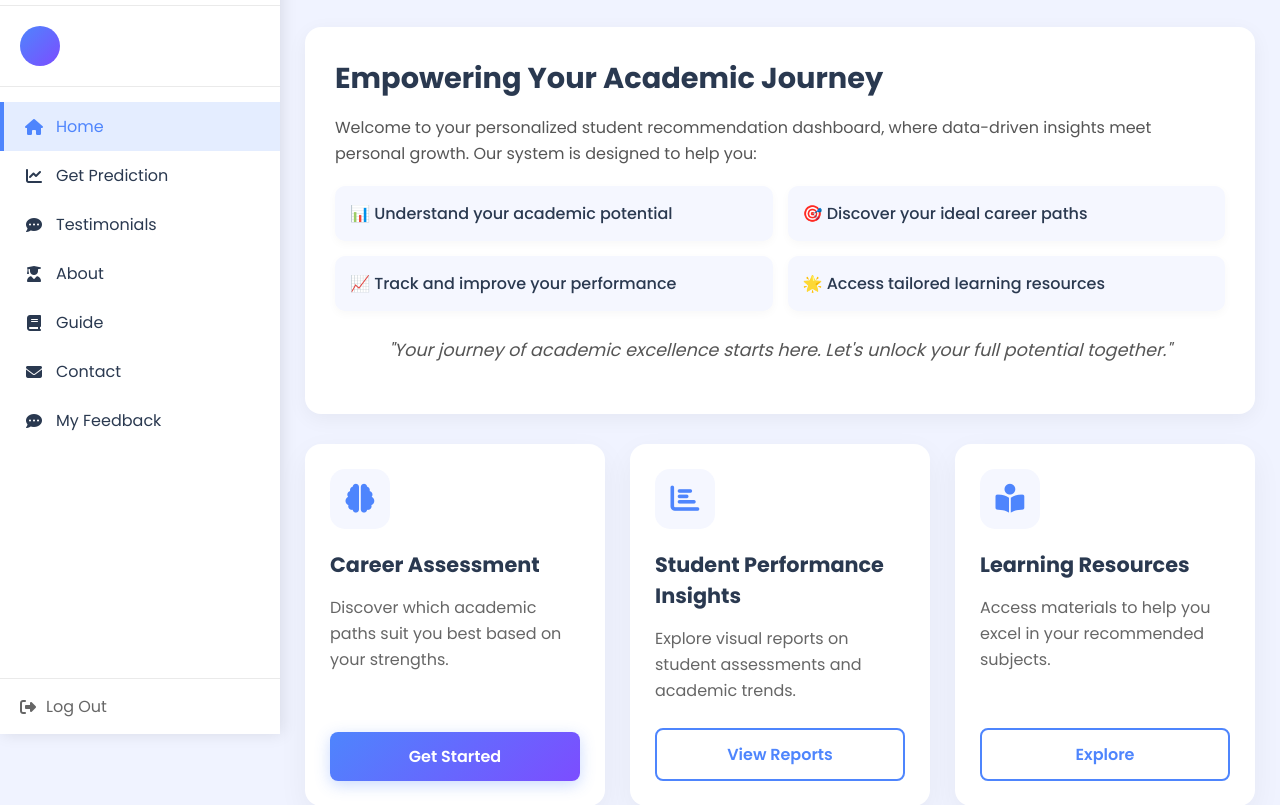
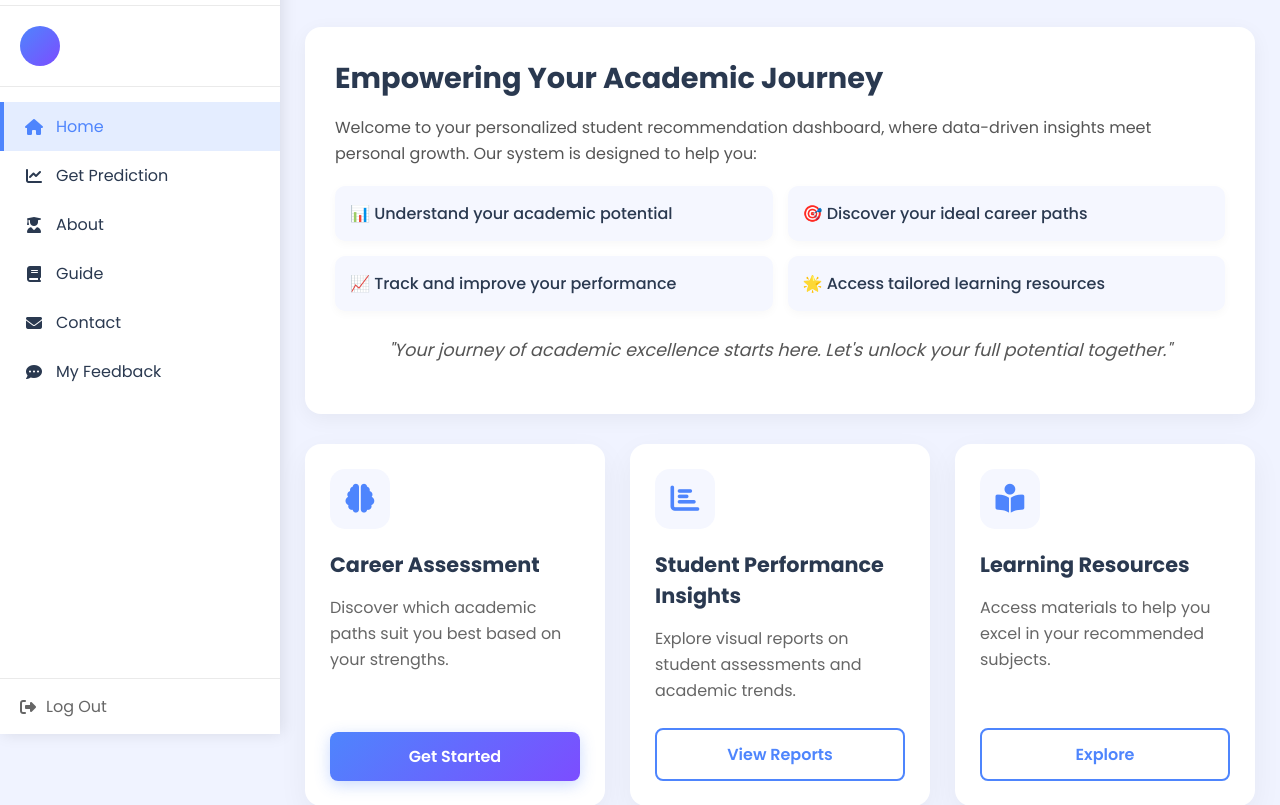
Before and after one commit to Olamieee/Subject-Recommender-System, a Django app: template recommenderApp/templates/home.html in a window 1280 px wide. Shown: the part 66-871 px from the top of the page. Run offline with Django 5.2, Linux system fonts and the light colour scheme; the template is opened without the code that fills it, so the values that code supplies are empty; some libraries are stand-ins or nearby versions.

Commit message:
removed testimonial in sidebar

```diff
--- a/recommenderApp/templates/home.html
+++ b/recommenderApp/templates/home.html
@@ -25,7 +25,6 @@
         <nav class="sidebar-nav">
             <a href="{% url 'home' %}" class="active"><i class="fas fa-home"></i> Home</a>
             <a href="{% url 'predict' %}"><i class="fas fa-chart-line"></i> Get Prediction</a>
-            <a href="#testimonials"><i class="fas fa-comment-dots"></i> Testimonials</a>
             <a href="{% url 'about' %}"><i class="fas fa-user-graduate"></i> About</a>
             <a href="{% url 'guide' %}"><i class="fas fa-book"></i> Guide</a>
             <a href="{% url 'contact' %}"><i class="fas fa-envelope"></i> Contact</a>
```
